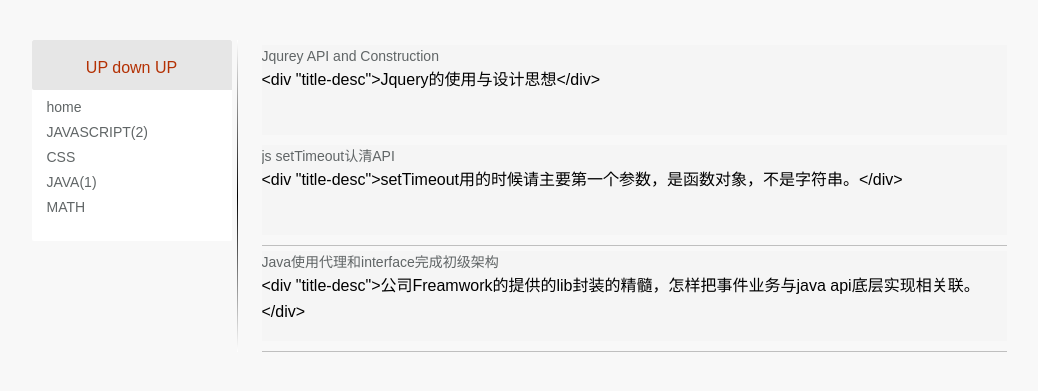
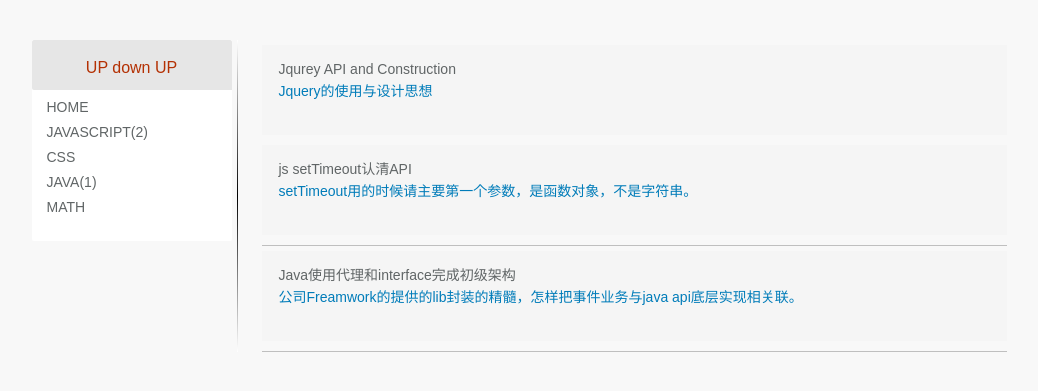
Before and after one commit to clinx/clinx.github.io, a Jekyll site: the page built from index.md, in a window 1280 px wide. Shown: the top 391 px of the page, without its empty margins (121-1159 px from the left). Built offline with Jekyll 4.4.1, drawn with Linux system fonts in a browser that asks for light colours; Markdown is read by kramdown in place of the engine named in the settings.

Commit message:
defect lose margin

```diff
--- a/css/default.css
+++ b/css/default.css
@@ -118,8 +118,14 @@ h4,h5,h6 {font-weight:bold;margin-bottom:15px;}
 	text-decoration: none;
 	color: #606566;
 	font-size: 14px;
+	margin: 13px 0 0 17px;
 }
 
 .post a:hover{
 	color: #B43104;
 }
+.post .title-desc{
+	font-size: 14px;
+	color: #017CB9;
+	margin-left: 17px;
+}
--- a/index.md
+++ b/index.md
@@ -8,7 +8,7 @@ layout: default
                 {% for post in site.categories.javascript %}
                     <li class="post">
                         <a href="{{ post.url }}">{{ post.title }}</a>
-                        <div "title-desc">{{ post.description }}</div>
+                        <div class="title-desc">{{ post.description }}</div>
                     </li>
                 {% endfor %}
             </ul>
@@ -16,7 +16,7 @@ layout: default
                 {% for post in site.categories.java %}
                     <li class="post">
                         <a href="{{ post.url }}">{{ post.title }}</a>
-                        <div "title-desc">{{ post.description }}</div>
+                        <div class="title-desc">{{ post.description }}</div>
                     </li>
                 {% endfor %}
             </ul>
@@ -26,7 +26,7 @@ layout: default
         <div class="logo"><span>UP down UP</span></div>
         <ul>
             <li>
-                <a href="/">home</a>
+                <a href="/">HOME</a>
             </li>
             <li>
                  <a href="/JAVASCRIPT">JAVASCRIPT({{ site.categories.javascript.size }})</a>
```
Also changed, not shown: JAVA/index.md (+2 -2 lines), JAVASCRIPT/index.md (+3 -3 lines).
